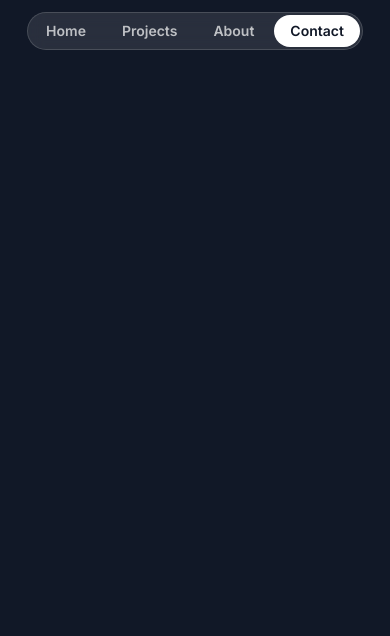
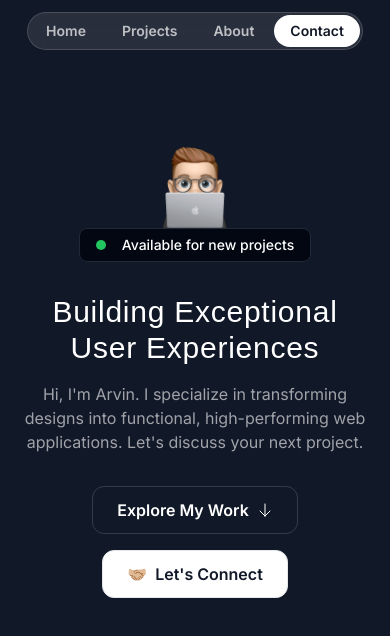
Before and after one commit to arvincarlo/portfolio, a Next.js app: page / in a window 390 px wide. Shown: the top 636 px of the page. Built offline with nearby package versions, Linux system fonts and the light colour scheme; a web font is replaced by a local one.

Commit message:
Hero Section: mobile

```diff
--- a/src/app/page.tsx
+++ b/src/app/page.tsx
@@ -1,9 +1,11 @@
 import { Header } from "@/sections/Header"
+import { HeroSection } from "@/sections/Hero";
 
 export default function Home() {
   return (
     <div>
       <Header/>
+      <HeroSection/>
     </div>
   );
 }
--- a/src/sections/Header.tsx
+++ b/src/sections/Header.tsx
@@ -1,6 +1,6 @@
 export const Header = () => {
   return (
-    <div className="flex justify-center items-center relative top-3">
+    <div className="flex justify-center items-center fixed top-3 w-full">
       <nav className="flex gap-1 p-0.5 border border-white/15 rounded-full bg-white/10 backdrop-blur">
         <a href="#" className="nav-item">Home</a>
         <a href="#" className="nav-item">Projects</a>
--- a/src/sections/Hero.tsx
+++ b/src/sections/Hero.tsx
@@ -1,3 +1,33 @@
+import memojiImage from '@/assets/images/memoji-computer.png';
+import Image from 'next/image';
+import ArrowDown from '@/assets/icons/arrow-down.svg';
+
 export const HeroSection = () => {
-  return <div>Hero Section</div>;
+  return (
+    <div className="py-32">
+      <div className="container">
+        <div className="flex flex-col items-center">
+          <Image src={memojiImage} className="size-[100px]" alt="Person Peeking from behind"/>
+          <div className="bg-gray-950 border border-gray-800 px-4 py-1.5 inline-flex items-center gap-4 rounded-lg">
+            <div className="bg-green-500 size-2.5 rounded-full"></div>
+            <div className="text-sm font-medium">Available for new projects</div>
+          </div>
+        </div>
+        <h1 className="font-serif text-3xl text-center mt-8 tracking-wide">Building Exceptional User Experiences</h1>
+        <p className="mt-4 text-center text-white/60">
+          Hi, I'm Arvin. I specialize in transforming designs into functional, high-performing web applications. Let's discuss your next project.
+        </p>
+        <div className="flex flex-col items-center mt-8 gap-4">
+          <button className="inline-flex items-center gap-2 border border-white/15 px-6 h-12 rounded-xl">
+            <span className="font-semibold">Explore My Work</span>
+            <ArrowDown className="size-4"/>
+          </button>
+          <button className="inline-flex items-center gap-2 border bg-white text-gray-900 h-12 px-6 rounded-xl">
+            <span>🤝🏼</span>
+            <span className='font-semibold'>Let's Connect</span>
+          </button>
+        </div>
+      </div>
+    </div>
+  );
 };
```
